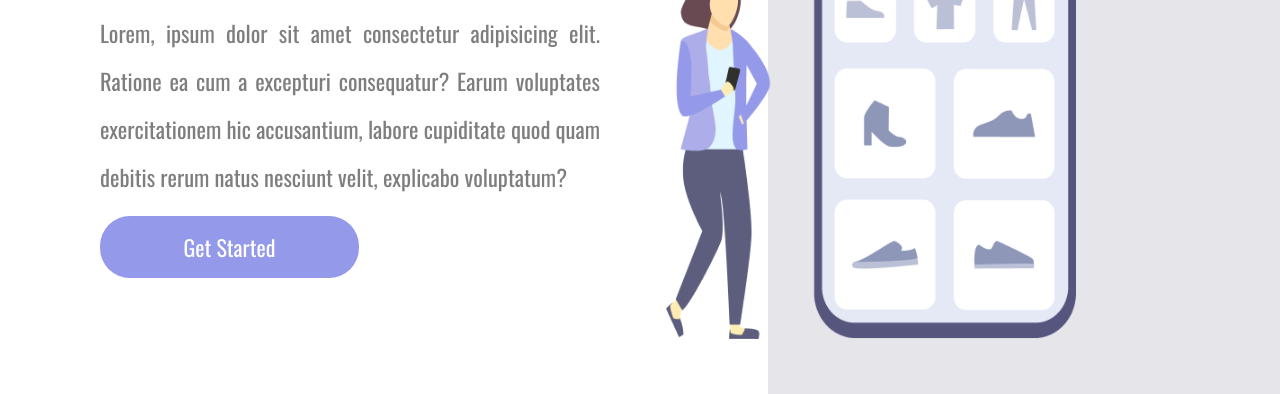
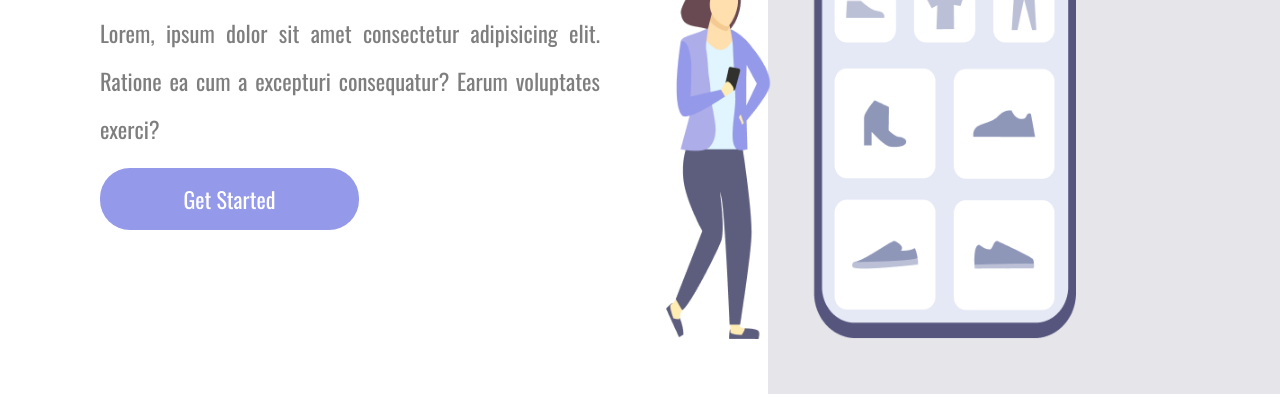
Before and after one commit to ivisonalvesdev/Projeto-3-CSS, a plain HTML site: page index.html in a window 1280 px wide. Shown: the part 406-800 px from the top of the page. Drawn offline with nearby package versions, Linux system fonts and the light colour scheme.

Commit message:
ateração de parágrafo

```diff
--- a/index.html
+++ b/index.html
@@ -19,8 +19,7 @@
             <h1>Easy Shopping Via Mobile</h1>
 
             <p>Lorem, ipsum dolor sit amet consectetur adipisicing elit. Ratione ea cum a excepturi consequatur? Earum
-                voluptates exercitationem hic accusantium, labore cupiditate quod quam debitis rerum natus nesciunt
-                velit, explicabo voluptatum?</p>
+                voluptates exerci?</p>
 
             <button>Get Started</button>
 
```
